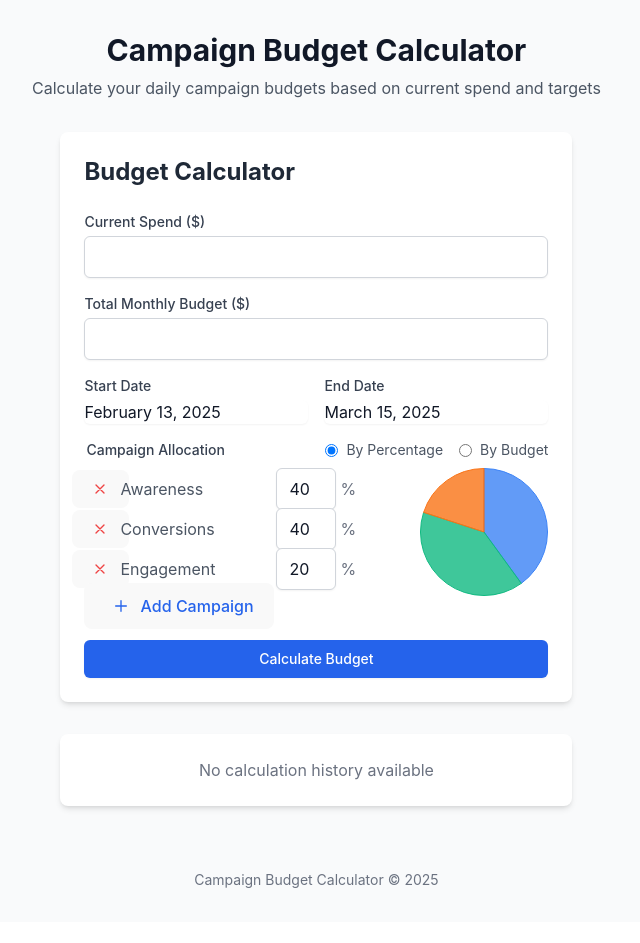
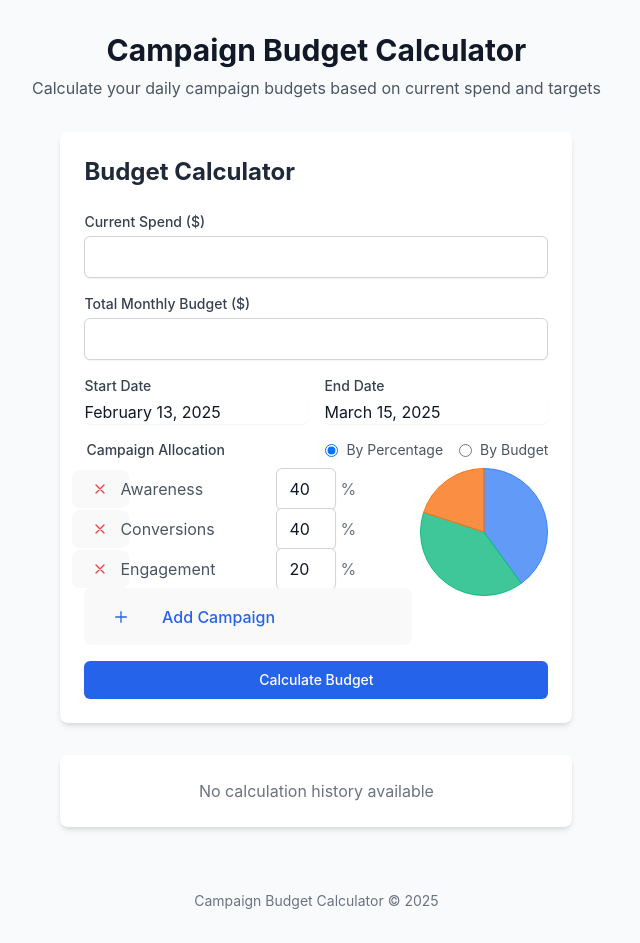
Before and after one commit to eli-k-hughes/BudgetCalc, a React (Vite) app: page / in a window 1280 px wide. Shown: the whole page, without its empty margins (0-640 px from the left). Before the commit the page ends 922 px from the top, so only its background shows below. Built offline with nearby package versions, Linux system fonts and the light colour scheme.

Commit message:
style: fix Add Campaign button alignment using grid

```diff
--- a/src/components/BudgetForm.tsx
+++ b/src/components/BudgetForm.tsx
@@ -409,20 +409,20 @@ export function BudgetForm({ onSubmit, isLoading = false, error = null }: Budget
                   </div>
                 </div>
               ) : (
-                <div className="h-9 flex items-center">
-                  <button
-                    type="button"
-                    onClick={() => setIsAddingCampaign(true)}
-                    className="text-blue-600 hover:text-blue-800 focus:outline-none flex items-center"
-                  >
-                    <div className="w-[32px] flex justify-center">
-                      <svg className="h-4 w-4" fill="none" stroke="currentColor" viewBox="0 0 24 24">
+                <button
+                  type="button"
+                  onClick={() => setIsAddingCampaign(true)}
+                  className="w-full focus:outline-none"
+                >
+                  <div className="grid grid-cols-[32px,160px,auto] items-center h-9">
+                    <div className="flex justify-center">
+                      <svg className="h-4 w-4 text-blue-600" fill="none" stroke="currentColor" viewBox="0 0 24 24">
                         <path strokeLinecap="round" strokeLinejoin="round" strokeWidth="2" d="M12 4v16m8-8H4" />
                       </svg>
                     </div>
-                    <span className="pl-1">Add Campaign</span>
-                  </button>
-                </div>
+                    <span className="text-blue-600 hover:text-blue-800 pl-1">Add Campaign</span>
+                  </div>
+                </button>
               )}
             </div>
             <div className="flex items-start justify-end">
```
